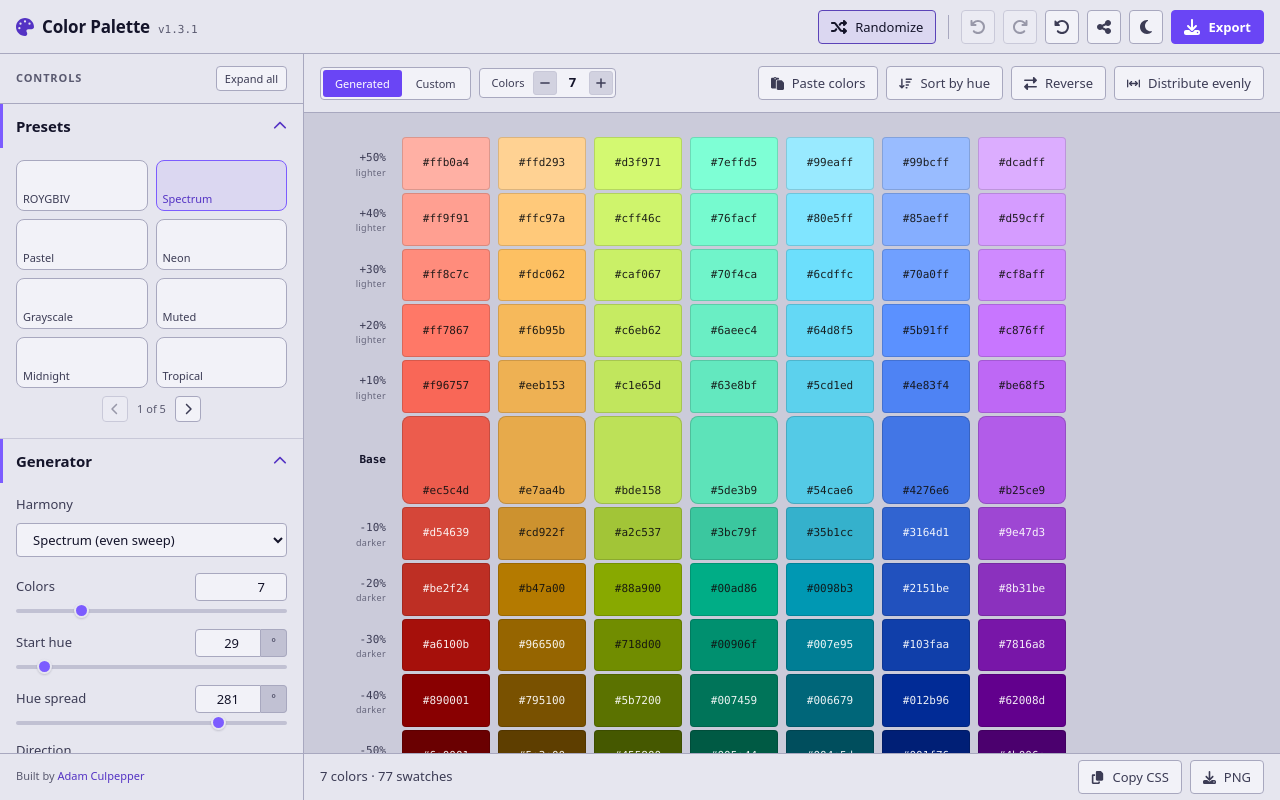
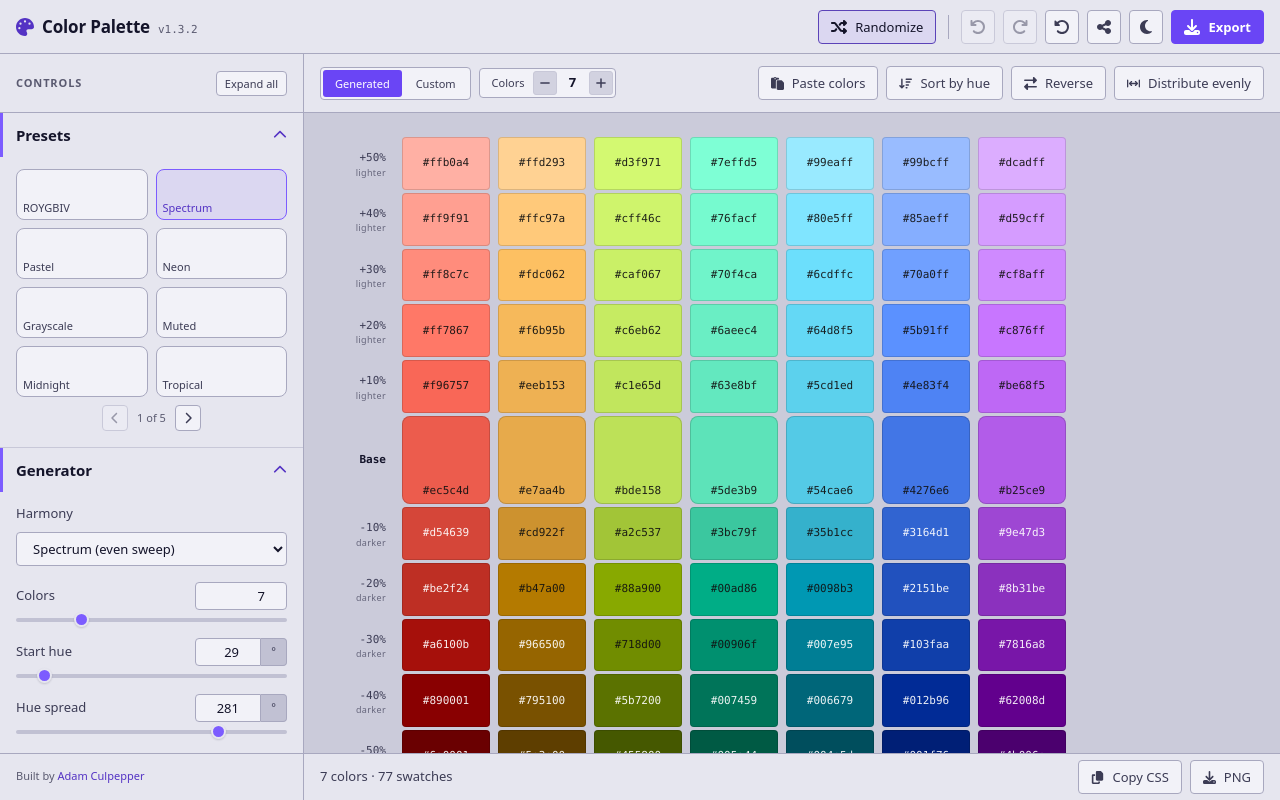
Before and after one commit to adamculpepper/color-palette, a React (Vite) app: page / in a window 1280 px wide. Built offline with nearby package versions, Linux system fonts and the light colour scheme.

Commit message:
Level the sidebar Controls bar with the stage toolbar (v1.3.2)

```diff
--- a/package.json
+++ b/package.json
@@ -1,7 +1,7 @@
 {
   "name": "color-palette",
   "private": true,
-  "version": "1.3.1",
+  "version": "1.3.2",
   "type": "module",
   "scripts": {
     "start": "vite",
--- a/src/components/Sidebar/Sidebar.css
+++ b/src/components/Sidebar/Sidebar.css
@@ -45,6 +45,8 @@
     align-items: center;
     justify-content: space-between;
     gap: var(--space-2);
+    /* Level with the stage toolbar across the seam. */
+    min-height: var(--toolbar-height);
     padding: var(--space-3) var(--space-4);
     background: var(--bg-surface);
     border-bottom: 1px solid var(--border-default);
--- a/src/components/Stage/StageToolbar.css
+++ b/src/components/Stage/StageToolbar.css
@@ -7,6 +7,7 @@
   flex-wrap: wrap;
   gap: var(--space-2) var(--space-3);
   flex: 0 0 auto;
+  min-height: var(--toolbar-height);
   padding: var(--space-3) var(--space-4);
   background: var(--bg-surface);
   border-bottom: 1px solid var(--border-default);
--- a/src/data/version.js
+++ b/src/data/version.js
@@ -2,4 +2,4 @@
 // npm run verify:exports fails when the three drift, so a release cannot
 // ship with a stale header.
 export const APP_NAME = 'Color Palette'
-export const VERSION = '1.3.1'
+export const VERSION = '1.3.2'
--- a/src/styles/variables.css
+++ b/src/styles/variables.css
@@ -54,6 +54,9 @@
   /* The height of a standard button, which is what sets the height of any bar
      that holds one. */
   --control-height: 34px;
+  /* Both toolbars derive their height from the button they hold, so the
+     sidebar's Controls bar and the stage toolbar share one baseline. */
+  --toolbar-height: calc(var(--control-height) + (var(--space-3) * 2) + 1px);
   /* Both bottom bars derive their height from that button plus their own
      padding and top border, so the sidebar credit and the stage footer stay
      exactly level without either carrying a magic number. */
```
Also changed, not shown: 1 other file (tests, documents, lock files or other folders).
